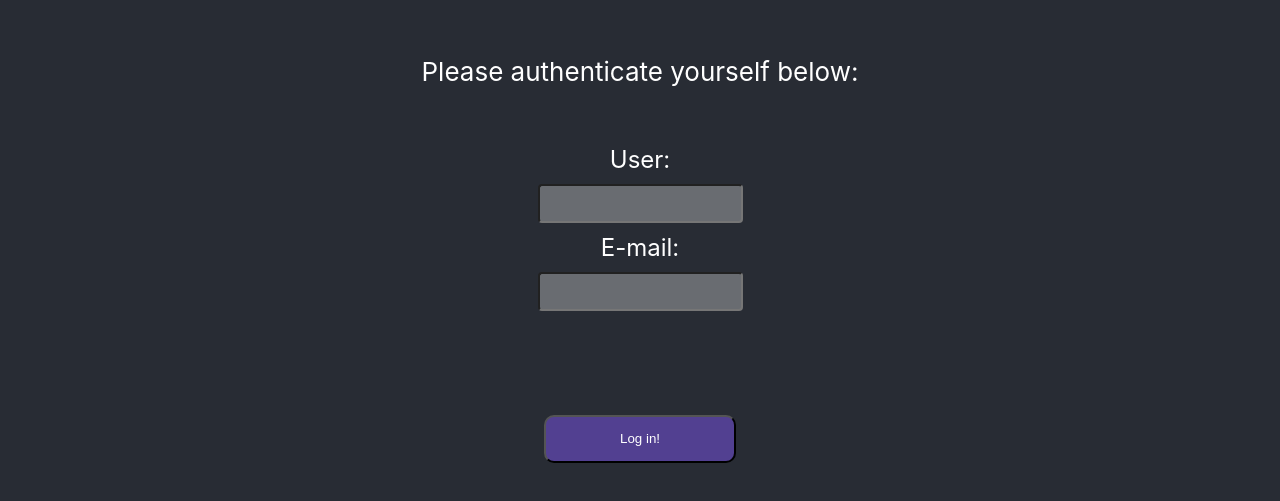
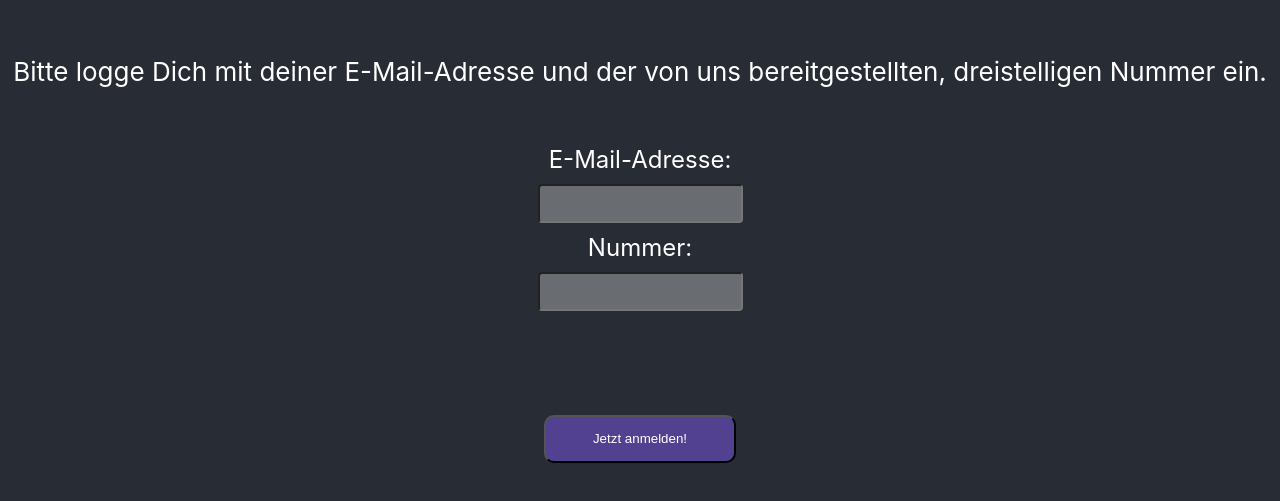
Before and after one commit to dennie-froese/LearningEnv, a React (Create React App) app: page /login in a window 1280 px wide. Shown: the part 139-640 px from the top of the page. Built offline with nearby package versions, Linux system fonts and the light colour scheme; no server answers.

Commit message:
Changed static messages to German

```diff
--- a/src/routes/Home/index.tsx
+++ b/src/routes/Home/index.tsx
@@ -2,20 +2,17 @@ import React from "react";
 import { Link } from "react-router-dom";
 
 function Home() {
-  const firebaseWrite = () => {
-    // firebase.
-  };
-
   return (
     <div className="App">
       <header className="App-header">
-        <p>Welcome to this survey!</p>
-        <p>We appreciate you taking the time out to answer our questions.</p>
-        <p>But first, let's get you logged in:</p>
-        <p></p>
+        <p>Herzlich Willkommen zu dieser Studie!</p>
+        <p>
+          Vielen Dank, dass Du dir die Zeit nimmst, um an dieser Studie
+          teilzunehmen.
+        </p>
         <Link to="/login">
-          <button className="App-button" onClick={firebaseWrite}>
-            Proceed to login!
+          <button className="App-button-welcome">
+            Hier geht’s zur Anmeldung!
           </button>
         </Link>
       </header>
--- a/src/routes/Login/index.tsx
+++ b/src/routes/Login/index.tsx
@@ -20,7 +20,7 @@ function Login() {
       history.push("/slides");
     } else {
       setError(
-        "It seems like your user and e-mail don't match - please check your inputs."
+        "Deine Eingaben scheinen nicht korrekt zu sein – bitte überprüfe diese und probiere es noch einmal."
       );
     }
   };
@@ -28,9 +28,19 @@ function Login() {
   return (
     <div className="App">
       <header className="App-header">
-        <p>Please authenticate yourself below:</p>
+        <p>
+          Bitte logge Dich mit deiner E-Mail-Adresse und der von uns
+          bereitgestellten, dreistelligen Nummer ein.
+        </p>
         <form className="Form">
-          <label>User:</label>
+          <label>E-Mail-Adresse:</label>
+          <input
+            className="Form-input"
+            value={password}
+            onChange={(e) => setPassword(e.target.value)}
+            name="name"
+          />
+          <label>Nummer:</label>
           <input
             className="Form-input"
             value={user}
@@ -38,17 +48,10 @@ function Login() {
             type="text"
             name="name"
           />
-          <label>E-mail:</label>
-          <input
-            className="Form-input"
-            value={password}
-            onChange={(e) => setPassword(e.target.value)}
-            name="name"
-          />
         </form>
         <p className="Error-text">{error}</p>
         <button className="App-button" onClick={logon}>
-          Log in!
+          Jetzt anmelden!
         </button>
       </header>
     </div>
--- a/src/routes/Slide/index.tsx
+++ b/src/routes/Slide/index.tsx
@@ -89,7 +89,7 @@ function Slide(slide: SlideInterface) {
       <Prompt
         when={context?.authenticated}
         message={
-          "Bist du sicher, dass du die Seite verlassen willst? Deine Eingaben gehen verloren."
+          "Bist Du sicher, dass du die Seite verlassen möchtest? Alle bisher gespeicherten Daten gehen verloren."
         }
       />
       {slide.slideType === "demographisch" ? (
--- a/src/routes/SomethingWentWrong/index.tsx
+++ b/src/routes/SomethingWentWrong/index.tsx
@@ -5,11 +5,11 @@ function SomethingWentWrong() {
   return (
     <div className="App">
       <header className="App-header">
-        <p>Oops!</p>
-        <p>We're really sorry, but it looks like something went wrong here.</p>
+        <p>Ups!</p>
+        <p>Tut uns leid, hier scheint etwas schief gelaufen zu sein! </p>
         <p></p>
         <Link to="/">
-          <button className="App-button">Go back to home</button>
+          <button className="App-button">Zurück zur Startseite</button>
         </Link>
       </header>
     </div>
```
